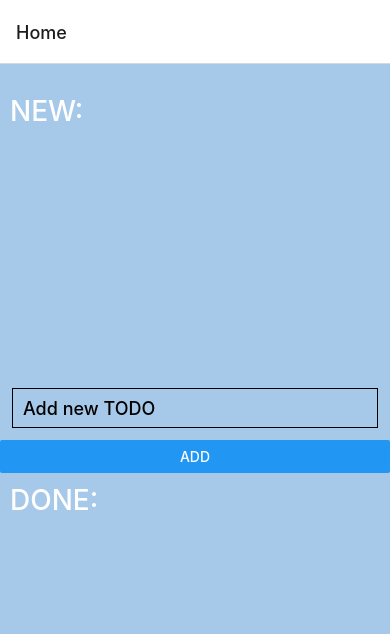
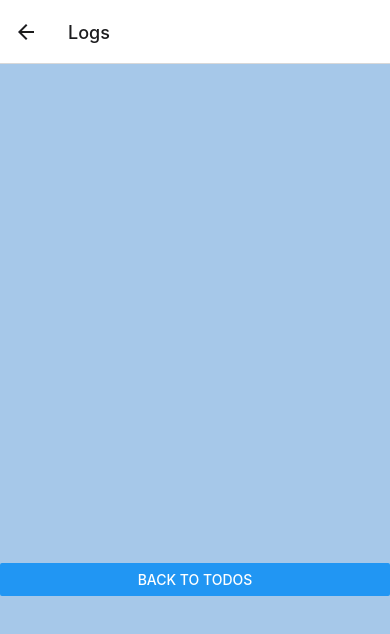
Before and after one commit to Anastasia-Semenova/API, a React Native app: screen /Logs in a window 390 px wide. Shown: the top 634 px of the page. Built offline with nearby package versions, Linux system fonts and the light colour scheme.

Commit message:
todo logger mobx

```diff
--- a/App.tsx
+++ b/App.tsx
@@ -6,6 +6,7 @@ import { createNativeStackNavigator } from '@react-navigation/native-stack';
 import MainScreen from './components/MainScreen';
 import OneTodo from './components/OneTodo';
 import OneDone from './components/OneDone';
+import LogsScreen from './components/LogsScreen';
 
 const Stack = createNativeStackNavigator();
 
@@ -16,6 +17,7 @@ function App() {
         <Stack.Screen name="Home" component={MainScreen}/>
         <Stack.Screen name="One" component={OneTodo}/>
         <Stack.Screen name="Done" component={OneDone}/>
+        <Stack.Screen name='Logs' component={LogsScreen}/>
       </Stack.Navigator>
     </NavigationContainer>
   )
--- a/app.json
+++ b/app.json
@@ -28,6 +28,7 @@
     },
     "web": {
       "favicon": "./assets/favicon.png"
-    }
+    },
+    "plugins": ["expo-image-picker"]
   }
 }
--- a/babel.config.js
+++ b/babel.config.js
@@ -4,3 +4,7 @@ module.exports = function(api) {
     presets: ['babel-preset-expo'],
   };
 };
+module.exports = {
+  presets: ['module:metro-react-native-babel-preset'],
+  plugins: [['@babel/plugin-proposal-decorators', { legacy: true }]]
+};
--- /dev/null
+++ b/components/LogsScreen.tsx
@@ -0,0 +1,57 @@
+import { StatusBar } from 'expo-status-bar';
+import React, { useEffect, useState } from 'react';
+import { observer } from 'mobx-react-lite'
+import { Button, StyleSheet, Text, View, ScrollView, TouchableOpacity, Image, TextInput, FlatList } from 'react-native';
+import todo from '../store/todo';
+import logs from '../store/logs';
+
+export type TTodoList = {
+    navigation: any;
+}
+
+const LogsScreen = observer(({ navigation }: TTodoList) => {
+
+    return (
+        <View style={styles.container}>
+            <View style={styles.header} />
+            <FlatList style={styles.list}
+                data={logs.logs}
+                keyExtractor={(_, index) => index.toString()}
+                renderItem={({ item }) =>
+                    <View>
+                        <Text style={styles.text}>{item.title}</Text>
+                    </View>}
+            />
+            <Button
+                title="Back to TODOS"
+                onPress={() => navigation.goBack()}
+            />
+            <View style={styles.header} />
+        </View>
+    );
+});
+
+export default LogsScreen;
+
+const styles = StyleSheet.create({
+    container: {
+        flex: 1,
+        backgroundColor: '#a6c8e9',
+        justifyContent: 'center',
+    },
+    header: {
+        height: 20,
+    },
+    list: {
+        height: 250,
+        flexGrow: 0
+    },
+    text: {
+        fontSize: 28,
+        flexDirection: 'row',
+        color: '#fff',
+        fontWeight: '500',
+        marginTop: 10,
+        marginLeft: 10,
+    },
+});
--- a/components/MainScreen.tsx
+++ b/components/MainScreen.tsx
@@ -1,71 +1,68 @@
-import { StatusBar } from 'expo-status-bar' ;
-import React , {useEffect , useState } from 'react' ;
-import { Button , StyleSheet , Text, View, ScrollView , TouchableOpacity , Image , TextInput , FlatList } from 'react-native' ;
-export default function App({navigation}) {
-  const [todos, setTodos] = useState<string[]>([]);
-  const [text, setText ] = useState ('');
-  const [done, setDone] = useState<string[]>([]);
-  const addTodo = () => {
-    let newTodos = [... todos ];
-    newTodos.push(text);
-    setTodos (newTodos );
-    setText ('');
-  };
+import { StatusBar } from 'expo-status-bar';
+import React, { useEffect, useState } from 'react';
+import { observer } from 'mobx-react-lite'
+import { Button, StyleSheet, Text, View, ScrollView, TouchableOpacity, Image, TextInput, FlatList } from 'react-native';
+import todo from '../store/todo';
+import logs from '../store/logs';
 
-  const deleteTodo = (item) => {
-    let newTodos = [... todos];
-    newTodos.splice(newTodos.indexOf(item), 1)
-    setTodos (newTodos );
-    let doneTodos = [... done];
-    doneTodos.push(item);
-    setDone(doneTodos);
-  };
+export type TTodoList = {
+  navigation: any;
+}
 
-  const addToTodo = (item) => {
-    let doneTodos = [... done];
-    doneTodos.splice(doneTodos.indexOf(item), 1)
-    setDone (doneTodos );
-    let newTodos = [... todos];
-    newTodos.push(item);
-    setTodos(newTodos);
-  };
+const App = observer(({ navigation }: TTodoList) => {
+  const [text, setText] = useState('');
 
-const keyExtractor = (index ) => {
-    return index .toString ();
-};
+  const onSubmit = () => {
+    todo.addTodo({
+      id: Date.now().toString(),
+      completed: false,
+      title: text
+    })
+    logs.addLog({
+      id: Date.now().toString(),
+      title: `Added new item ` + text
+    })
+    setText('');
+  }
+
+
 
   return (
- <View style ={styles .container }>
-    <View style={styles.header}/>
+    <View style={styles.container}>
+      <View style={styles.header} />
       <Text style={styles.text}>NEW:</Text>
       <FlatList style={styles.list}
-    data={todos }
-    keyExtractor ={(item, index ) => keyExtractor (index )}
-    renderItem ={({item}) =>
-    <View style ={styles .todoLine }>
-      <TouchableOpacity style ={styles .todoLineTouch }  onPress={() => navigation.navigate('One', {item, todos, done, setTodos, setDone})}>
-        <Text style ={{flex: 3}}>{item}</Text>
+        data={todo.todos.filter(({ completed }) => !completed)}
+        keyExtractor={(_, index) => index.toString()}
+        renderItem={({ item }) =>
+          <View style={styles.todoLine}>
+            <TouchableOpacity style={styles.todoLineTouch} onPress={() => navigation.navigate('One', { itemId: todo.todos.indexOf(item) })}>
+              <Text style={{ flex: 3 }}>{item.title}</Text>
             </TouchableOpacity >
           </View>}
       />
-    <TextInput style ={styles .textInput } onChangeText ={newText => setText (newText )} value ={text} placeholder="Add new TODO"></TextInput >
-    <Button title =" ADD " onPress ={() => addTodo () }></Button >
-    <StatusBar style ="auto" />
+      <TextInput style={styles.textInput} onChangeText={newText => setText(newText)} value={text} placeholder="Add new TODO"></TextInput >
+      <Button title=" ADD " onPress={() => onSubmit()}></Button >
+      <StatusBar style="auto" />
       <Text style={styles.text}>DONE:</Text>
       <FlatList
-      data={done }
-      keyExtractor ={(item, index ) => keyExtractor (index )}
-      renderItem ={({item}) =>
-      <View style ={styles .todoLine }>
-        <TouchableOpacity style ={styles .todoLineTouch }  onPress={() => navigation.navigate('Done', {item, todos, done, setTodos, setDone})}>
-          <Text style ={{flex: 3}}>{item}</Text>
+        data={todo.todos.filter(({ completed }) => completed)}
+        keyExtractor={(_, index) => index.toString()}
+        renderItem={({ item }) =>
+          <View style={styles.todoLine}>
+            <TouchableOpacity style={styles.todoLineTouch} onPress={() => navigation.navigate('Done', { itemId: todo.todos.indexOf(item) })}>
+              <Text style={{ flex: 3 }}>{item.title}</Text>
             </TouchableOpacity >
           </View>}
       />
-    <View style={styles.header}/>
+      <Button title=" LOGS " onPress={() => navigation.navigate('Logs')}></Button >
+      <View style={styles.header} />
     </View>
   );
-}
+});
+
+export default App;
+
 const styles = StyleSheet.create({
   container: {
     flex: 1,
--- a/components/OneDone.tsx
+++ b/components/OneDone.tsx
@@ -1,36 +1,41 @@
-import { StatusBar } from 'expo-status-bar' ;
-import React , {useEffect , useState } from 'react' ;
-import { Button , StyleSheet , Text, View, ScrollView , TouchableOpacity , Image , TextInput , FlatList } from 'react-native' ;
-import { NavigationContainer } from '@react-navigation/native' ;
-import { createNativeStackNavigator } from '@react-navigation/native-stack';
-import { useRoute } from '@react-navigation/native';
+import { useNavigation, useRoute } from '@react-navigation/native';
+import { observer } from 'mobx-react-lite';
+import React, { useState } from 'react';
+import { Button, Text, View } from 'react-native';
+import todo from '../store/todo';
+import logs from '../store/logs';
 
-function OneDone({navigation, route}){
+export type TTaskPage = {
+  navigation: any;
+  route: any;
+}
 
-    route = useRoute();
-    const item = route.params.item
+const OneDone = observer(({ navigation, route }: TTaskPage) => {
+
+  const { itemId } = route.params
+  const item = todo.todos[itemId];
 
   const addToTodo = () => {
-        let doneTodos = [... route.params.done];
-        doneTodos.splice(doneTodos.indexOf(item), 1)
-        route.params.setDone (doneTodos );
-        let newTodos = [... route.params.todos];
-        newTodos.push(item);
-        route.params.setTodos(newTodos);
+    todo.completeTodo(item.id)
+    logs.addLog({
+      id: Date.now().toString(),
+      title: `Return item to New ` + item.title
+    })
     navigation.goBack()
   };
 
   const deleteDone = () => {
-        let doneTodos = [... route.params.done];
-        doneTodos.splice(doneTodos.indexOf(item), 1)
-        route.params.setDone (doneTodos );
-        let newTodos = [... route.params.todos];
+    todo.deleteTodo(item.id)
+    logs.addLog({
+      id: Date.now().toString(),
+      title: `Delete one item ` + item.title
+    })
     navigation.goBack()
   };
 
-    return(
+  return (
     <View style={{ flex: 1, alignItems: 'center', justifyContent: 'center' }}>
-        <Text style={{color: '#000'}}>{item}</Text>
+      <Text style={{ color: '#000' }}>{item.title}</Text>
       <Button
         title="Return to TODO"
         onPress={() => addToTodo()}
@@ -44,7 +49,7 @@ function OneDone({navigation, route}){
         onPress={() => navigation.goBack()}
       />
     </View>
-    );
-  }
+  )
+});
 
 export default OneDone;
--- a/components/OneTodo.tsx
+++ b/components/OneTodo.tsx
@@ -1,35 +1,39 @@
-import { StatusBar } from 'expo-status-bar' ;
-import React , {useEffect , useState } from 'react' ;
-import { Button , StyleSheet , Text, View, ScrollView , TouchableOpacity , Image , TextInput , FlatList } from 'react-native' ;
-import { NavigationContainer } from '@react-navigation/native' ;
-import { createNativeStackNavigator } from '@react-navigation/native-stack';
-import { useRoute } from '@react-navigation/native';
 import * as ImagePicker from 'expo-image-picker';
+import { observer } from 'mobx-react-lite';
+import React from 'react';
+import { Button, Image, StyleSheet, Text, View } from 'react-native';
+import todo from '../store/todo';
+import logs from '../store/logs';
 
-function OneTodo({navigation, route}){
+export type TTaskPage = {
+  navigation: any;
+  route: any;
+}
 
-    route = useRoute();
-    const item = route.params.item
+const OneTodo = observer(({ navigation, route }: TTaskPage) => {
+
+  const { itemId } = route.params
+  const item = todo.todos[itemId];
 
   const toDone = () => {
-        let newTodos = [... route.params.todos];
-        newTodos.splice(newTodos.indexOf(item), 1)
-        route.params.setTodos (newTodos );
-        let doneTodos = [... route.params.done];
-        doneTodos.push(item);
-        route.params.setDone(doneTodos);
+    todo.completeTodo(item.id)
+    logs.addLog({
+      id: Date.now().toString(),
+      title: `Done one item ` + item.title
+    })
     navigation.goBack()
   };
 
   const deleteTodo = () => {
-        let newTodos = [... route.params.todos];
-        newTodos.splice(newTodos.indexOf(item), 1)
-        route.params.setTodos (newTodos );
-        let doneTodos = [... route.params.done];
+    todo.deleteTodo(item.id)
+    logs.addLog({
+      id: Date.now().toString(),
+      title: `Delete one item ` + item.title
+    })
     navigation.goBack()
   };
 
-      const [selectedImage, setSelectedImage] = React.useState(null);
+  const [selectedImage, setSelectedImage] = React.useState<any | null>(null);
 
   const openImagePickerAsync = async () => {
     const pickerResult = await ImagePicker.launchImageLibraryAsync();
@@ -43,7 +47,7 @@ function OneTodo({navigation, route}){
   if (selectedImage !== null) {
     return (
       <View style={{ flex: 1, alignItems: 'center', justifyContent: 'center' }}>
-        <Text style={{color: '#000'}}>{item}</Text>
+        <Text style={{ color: '#000' }}>{item.title}</Text>
         <Button
           title="Done"
           onPress={() => toDone()}
@@ -63,9 +67,9 @@ function OneTodo({navigation, route}){
     );
   }
 
-    return(
+  return (
     <View style={{ flex: 1, alignItems: 'center', justifyContent: 'center' }}>
-        <Text style={{color: '#000'}}>{item}</Text>
+      <Text style={{ color: '#000' }}>{item.title}</Text>
       <Button
         title="Done"
         onPress={() => toDone()}
@@ -79,11 +83,11 @@ function OneTodo({navigation, route}){
         onPress={() => navigation.goBack()}
       />
       <Image source={{ uri: 'https://i.imgur.com/TkIrScD.png' }} style={styles.logo} />
-        <Button title="Add photo" onPress={()=>openImagePickerAsync()}
+      <Button title="Add photo" onPress={() => openImagePickerAsync()}
       />
     </View>
-    );
-  }
+  )
+});
 
 const styles = StyleSheet.create({
   /* Other styles hidden to keep the example brief... */
@@ -92,7 +96,10 @@ function OneTodo({navigation, route}){
     height: 300,
     //resizeMode: "contain"
   },
-    photo:{
+  photo: {
+
+  },
+  logo: {
 
   }
 
--- a/package.json
+++ b/package.json
@@ -9,14 +9,18 @@
     "web": "expo start --web"
   },
   "dependencies": {
+    "@babel/plugin-proposal-decorators": "^7.20.5",
     "@react-navigation/native": "^6.0.13",
     "@react-navigation/native-stack": "^6.9.1",
     "expo": "~46.0.13",
     "expo-image-picker": "~13.3.1",
     "expo-status-bar": "~1.4.0",
+    "mobx": "^6.7.0",
+    "mobx-react-lite": "^3.4.0",
     "react": "18.0.0",
     "react-dom": "18.0.0",
     "react-native": "0.69.6",
+    "react-native-navigation": "^7.30.6",
     "react-native-reanimated": "^2.10.0",
     "react-native-safe-area-context": "^4.3.1",
     "react-native-screens": "~3.15.0",
--- /dev/null
+++ b/store/logs.tsx
@@ -0,0 +1,20 @@
+import { makeAutoObservable } from 'mobx'
+
+class Logs {
+  // инициируем массив объектов ToDo листа
+  logs = [
+    { id: '', title: ''}
+  ]
+
+  // makeAutoObservable делает все свойства наблюдаемыми по умолчанию
+  constructor() {
+    makeAutoObservable(this)
+  }
+
+  // стор в mobx мутабельный, поэтому просто пушим в него новую задачу
+  addLog(log) {
+    this.logs.push(log)
+  }
+}
+
+export default new Logs()
--- /dev/null
+++ b/store/todo.tsx
@@ -0,0 +1,32 @@
+import { makeAutoObservable } from 'mobx'
+
+class Todo {
+  // инициируем массив объектов ToDo листа
+  todos = [
+    { id: '01', title: 'Hello', completed: false },
+    { id: '02', title: 'Hello2', completed: true }
+  ]
+
+  // makeAutoObservable делает все свойства наблюдаемыми по умолчанию
+  constructor() {
+    makeAutoObservable(this)
+  }
+
+  // стор в mobx мутабельный, поэтому просто пушим в него новую задачу
+  addTodo(todo) {
+    this.todos.push(todo)
+  }
+
+  // удаляем по id задачу, отфильтрованный массив по id
+  deleteTodo(id) {
+    this.todos = this.todos.filter(todo => todo.id !== id)
+  }
+
+  // ставим  true completed выполненной задаче или false в противном случае
+  completeTodo(id) {
+    this.todos = this.todos.map(todo => (todo.id === id ? { ...todo, completed: !todo.completed } : todo))
+  }
+
+}
+
+export default new Todo()
--- a/tsconfig.json
+++ b/tsconfig.json
@@ -6,6 +6,6 @@
   },
   "include": [
     "src",
-    "types"
+    "types",
   ]
 }
```
Also changed, not shown: 1 other file (tests, documents, lock files or other folders). Lines whose indentation alone changed are shown as unchanged.
